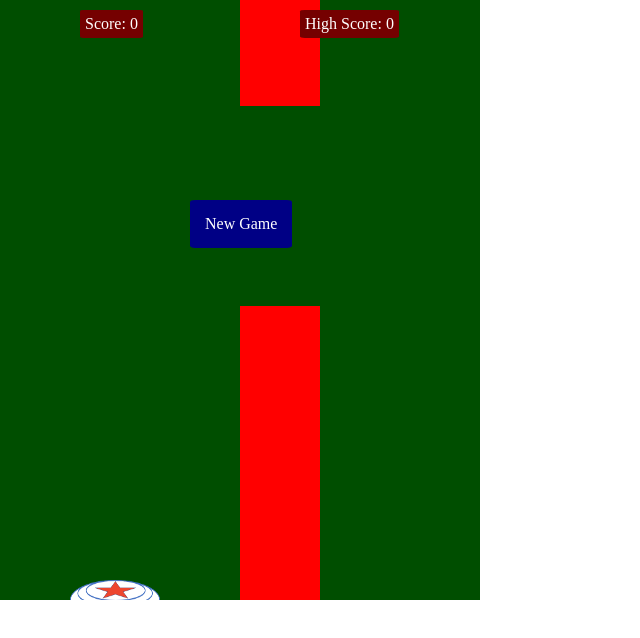
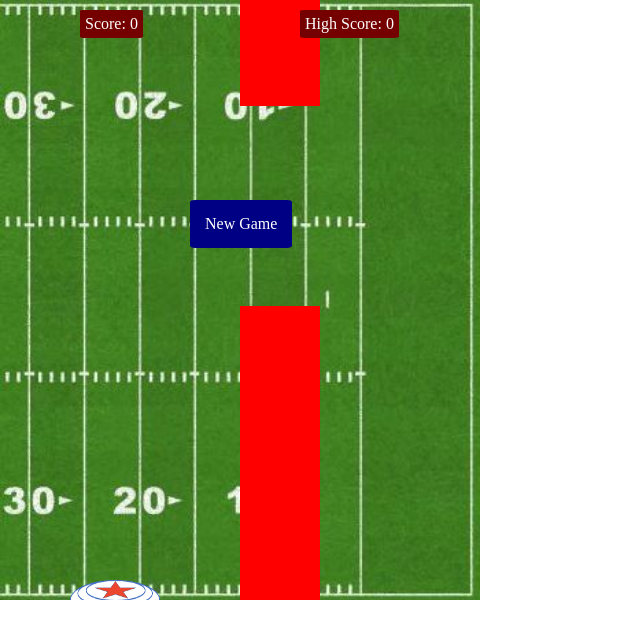
Before and after one commit to Benjatron87/2D-js-game, a plain HTML site: page index.html in a window 1280 px wide. Both pictures are taken after a click on the link "New Game". Shown: the whole page, without its empty margins (0-640 px from the left). Drawn offline with nearby package versions, Linux system fonts and the light colour scheme.

Commit message:
Minor change

```diff
--- a/game.js
+++ b/game.js
@@ -20,7 +20,7 @@ $("#play-again").unbind().on('click', function(){
     setUp();
 })
 
-function drawBall() {
+function drawDisc() {
     ctx.beginPath();
     ctx.drawImage(img, x, y, width, height);
     ctx.fill();
@@ -71,14 +71,14 @@ function draw() {
     }
 
 
-    if(y >= 0 && y  <= randy && x + 40 >= towerX && x <= towerX + towerW){
+    if(y + 5  >= 0 && y + 5 <= randy && x + 80 >= towerX && x + 10 <= towerX + towerW){
         lose();
     }
-    if(y + height >= randy + 200 && y + height <= 600 && x + 40 >= towerX && x <= towerX + towerW){
+    if(y + height - 5 >= randy + 200 && y + height - 5 <= 600 && x + 80 >= towerX && x + 10 <= towerX + towerW){
         lose();
     }
 
-    drawBall();
+    drawDisc();
     upperTower();
     lowerTower();
     sec += .75
--- a/style.css
+++ b/style.css
@@ -4,7 +4,9 @@
 }
 
 canvas {
-    background: rgb(0, 78, 0);
+    background-image: url("images/field.png");
+    background-position: center;
+    background-size: cover;
     display: block;
     margin: 0 auto;
 }
```
Also changed, not shown: images/whisp.png (added), 1 other file.
